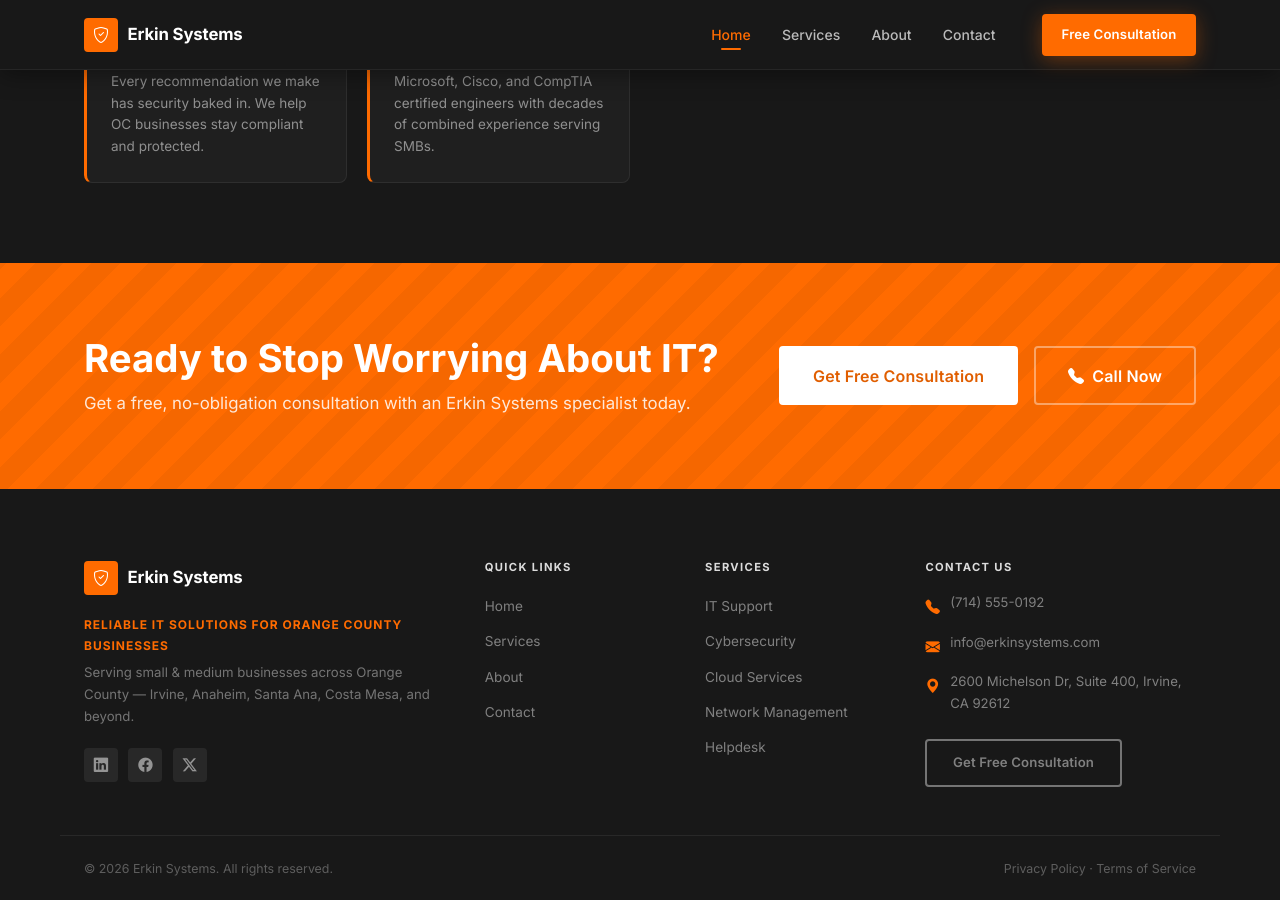
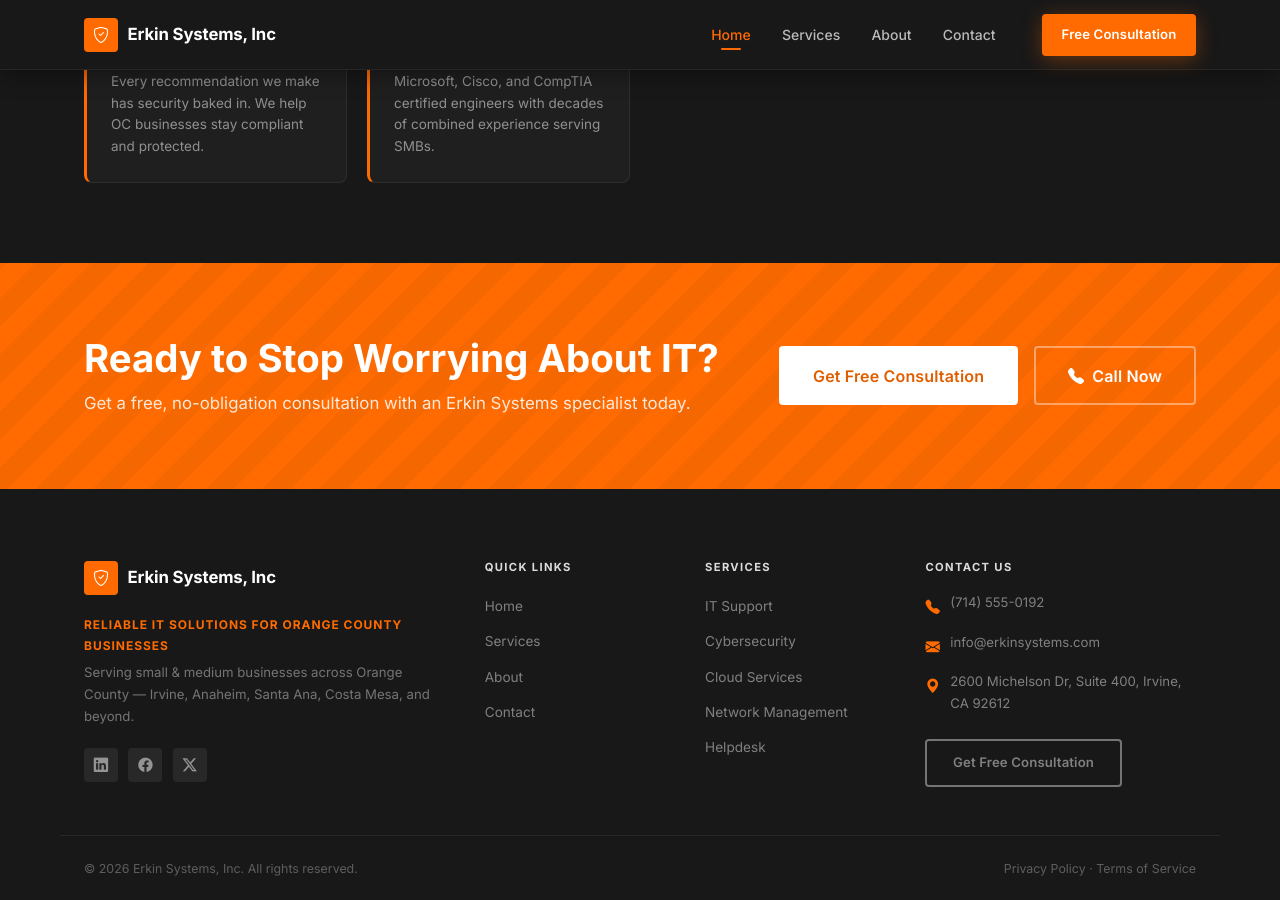
Before and after one commit to erkinsystems-git/erkinsystems-git.github.io, a Jekyll site: the page built from index.md, in a window 1280 px wide and 900 px high, scrolled down 2424 px. Built offline with Jekyll 4.4.1, drawn with Linux system fonts in a browser that asks for light colours.

Commit message:
Update _config.yml

```diff
--- a/_config.yml
+++ b/_config.yml
@@ -4,16 +4,16 @@
 # ============================================================
 
 # --- Site Identity ---
-title: "Erkin Systems"
+title: "Erkin Systems, Inc"
 tagline: "Reliable IT Solutions for Orange County Businesses"
-description: "Erkin Systems provides managed IT services, cybersecurity, cloud solutions, network management, and helpdesk support to small and medium businesses across Orange County, CA — including Irvine, Anaheim, Santa Ana, and Costa Mesa."
-author: "Erkin Systems"
+description: "Erkin Systems, Inc provides managed IT services, cybersecurity, cloud solutions, network management, and helpdesk support to small and medium businesses across Orange County, CA — including Irvine, Anaheim, Santa Ana, and Costa Mesa."
+author: "Erkin Systems, Inc"
 email: "info@erkinsystems.com"
 phone: "(714) 555-0192"
 address: "2600 Michelson Dr, Suite 400, Irvine, CA 92612"
 
 # --- Branding ---
-logo_text: "Erkin Systems"
+logo_text: "Erkin Systems, Inc"
 
 # --- URLs ---
 url: "https://www.erkinsystems.qzz.io"
```
